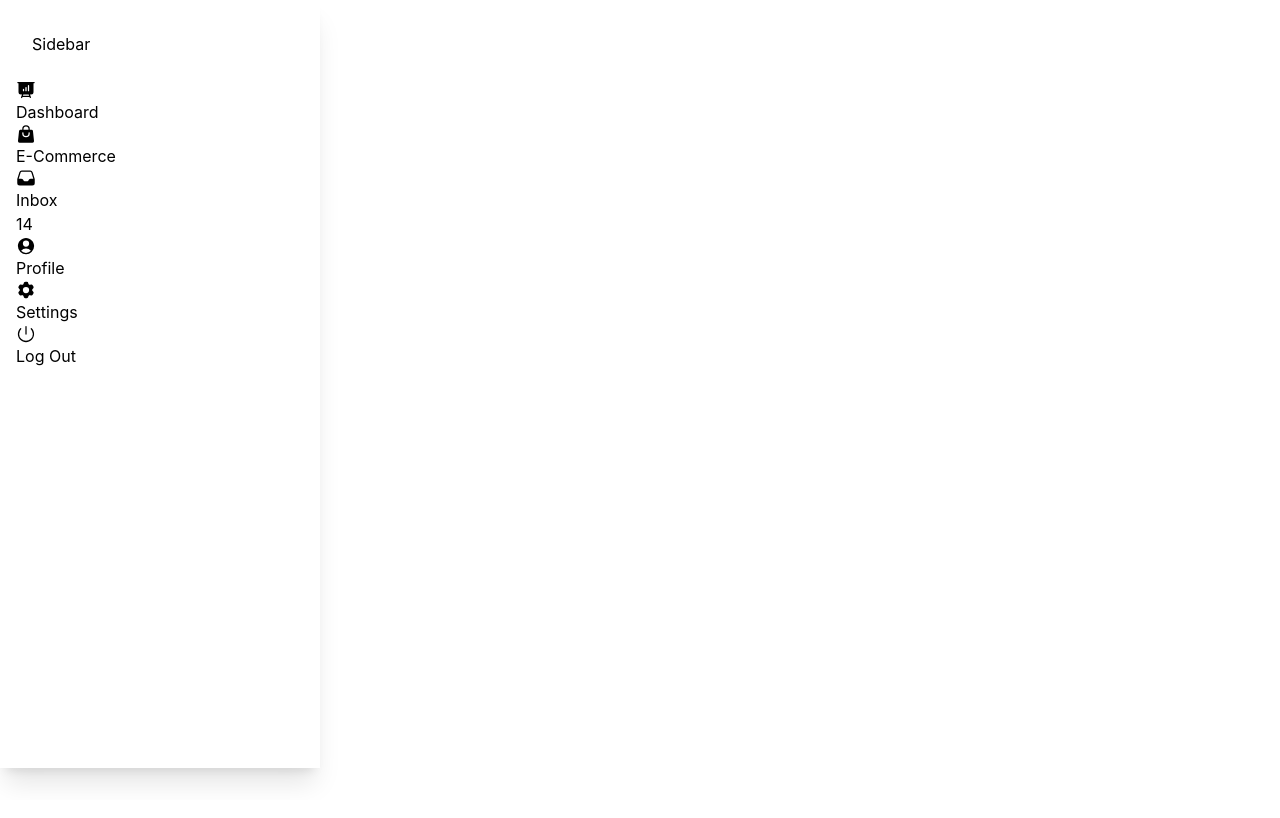
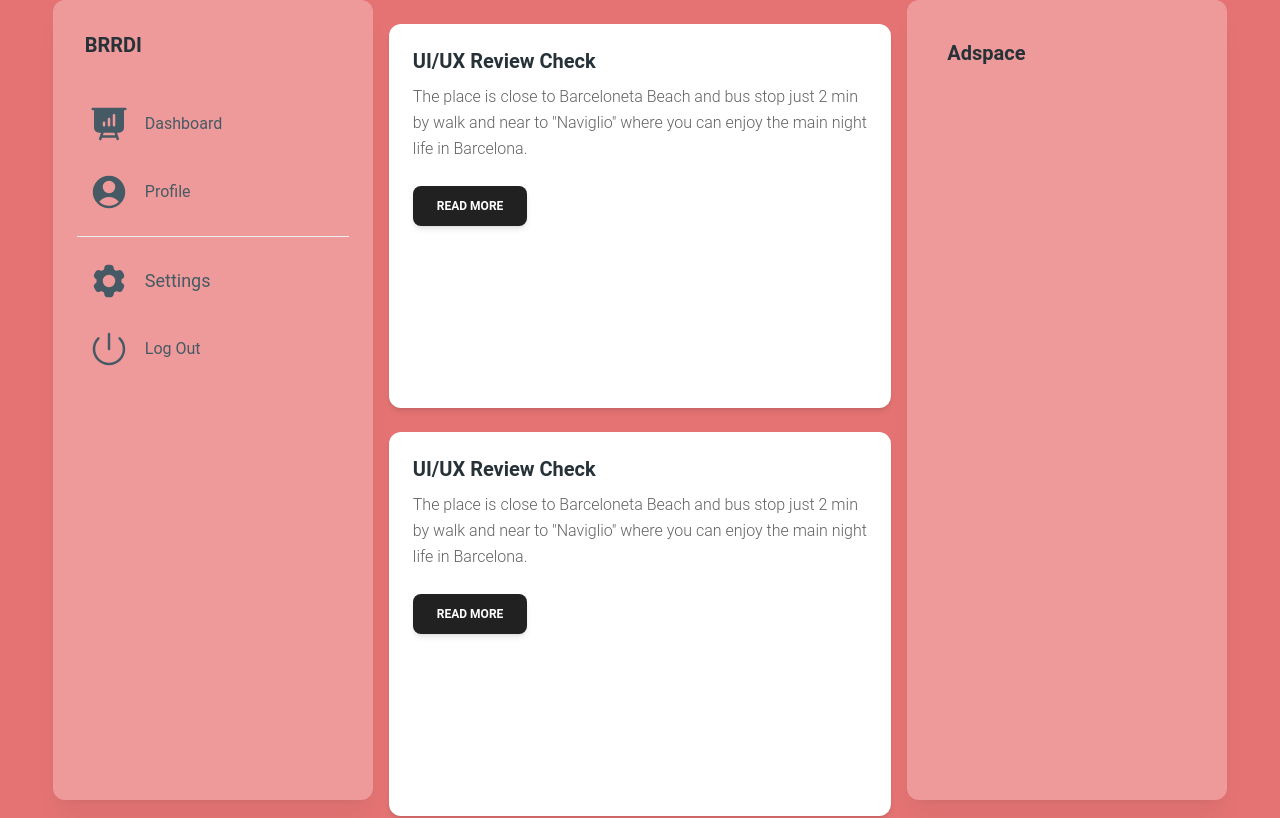
Before and after one commit to Luis6400/Brrdi, a React (Create React App) app in the folder frontend/: page / in a window 1280 px wide. Shown: the top 818 px of the page. Built offline with nearby package versions, Linux system fonts and the light colour scheme.

Commit message:
implemented main page, sidebar, and adspace components

```diff
--- a/frontend/src/components/adspace.js
+++ b/frontend/src/components/adspace.js
@@ -0,0 +1,21 @@
+import React from "react";
+import {
+    Card,
+    CardBody,
+    CardFooter,
+    Typography
+} from "@material-tailwind/react";
+
+const Adspace = () => {
+    return <div className="sticky top-0">
+    <Card className="absolute left-0 h-[calc(100vh)] w-full max-w-[20rem] p-4 shadow-xl shadow-blue-gray-900/5 bg-red-200">
+        <CardBody>
+            <Typography variant="h5" color="blue-gray" className="mb-2">
+                Adspace
+            </Typography>
+        </CardBody>
+    </Card>
+    </div>
+}
+
+export default Adspace;
--- a/frontend/src/components/feed.js
+++ b/frontend/src/components/feed.js
@@ -0,0 +1,105 @@
+import React from "react";
+import {
+    Card,
+    CardBody,
+    CardFooter,
+    Typography,
+    Button,
+  } from "@material-tailwind/react";
+
+const Feed = () => {
+    return <div>
+         <Card className="mt-6 h-96">
+      <CardBody>
+        <Typography variant="h5" color="blue-gray" className="mb-2">
+          UI/UX Review Check
+        </Typography>
+        <Typography>
+          The place is close to Barceloneta Beach and bus stop just 2 min by
+          walk and near to &quot;Naviglio&quot; where you can enjoy the main
+          night life in Barcelona.
+        </Typography>
+      </CardBody>
+      <CardFooter className="pt-0">
+        <Button>Read More</Button>
+      </CardFooter>
+    </Card>
+    <Card className="mt-6 h-96">
+      <CardBody>
+        <Typography variant="h5" color="blue-gray" className="mb-2">
+          UI/UX Review Check
+        </Typography>
+        <Typography>
+          The place is close to Barceloneta Beach and bus stop just 2 min by
+          walk and near to &quot;Naviglio&quot; where you can enjoy the main
+          night life in Barcelona.
+        </Typography>
+      </CardBody>
+      <CardFooter className="pt-0">
+        <Button>Read More</Button>
+      </CardFooter>
+    </Card>
+    <Card className="mt-6 h-96">
+      <CardBody>
+        <Typography variant="h5" color="blue-gray" className="mb-2">
+          UI/UX Review Check
+        </Typography>
+        <Typography>
+          The place is close to Barceloneta Beach and bus stop just 2 min by
+          walk and near to &quot;Naviglio&quot; where you can enjoy the main
+          night life in Barcelona.
+        </Typography>
+      </CardBody>
+      <CardFooter className="pt-0">
+        <Button>Read More</Button>
+      </CardFooter>
+    </Card>
+    <Card className="mt-6 h-96">
+      <CardBody>
+        <Typography variant="h5" color="blue-gray" className="mb-2">
+          UI/UX Review Check
+        </Typography>
+        <Typography>
+          The place is close to Barceloneta Beach and bus stop just 2 min by
+          walk and near to &quot;Naviglio&quot; where you can enjoy the main
+          night life in Barcelona.
+        </Typography>
+      </CardBody>
+      <CardFooter className="pt-0">
+        <Button>Read More</Button>
+      </CardFooter>
+    </Card>
+    <Card className="mt-6 h-96">
+      <CardBody>
+        <Typography variant="h5" color="blue-gray" className="mb-2">
+          UI/UX Review Check
+        </Typography>
+        <Typography>
+          The place is close to Barceloneta Beach and bus stop just 2 min by
+          walk and near to &quot;Naviglio&quot; where you can enjoy the main
+          night life in Barcelona.
+        </Typography>
+      </CardBody>
+      <CardFooter className="pt-0">
+        <Button>Read More</Button>
+      </CardFooter>
+    </Card>
+    <Card className="mt-6 h-96">
+      <CardBody>
+        <Typography variant="h5" color="blue-gray" className="mb-2">
+          UI/UX Review Check
+        </Typography>
+        <Typography>
+          The place is close to Barceloneta Beach and bus stop just 2 min by
+          walk and near to &quot;Naviglio&quot; where you can enjoy the main
+          night life in Barcelona.
+        </Typography>
+      </CardBody>
+      <CardFooter className="pt-0">
+        <Button>Read More</Button>
+      </CardFooter>
+    </Card>
+    </div>;
+    }
+
+export default Feed;
--- a/frontend/src/components/layout.js
+++ b/frontend/src/components/layout.js
@@ -1,15 +1,18 @@
 import react from 'react';
+import { PropsWithChildren } from 'react';
 import { Link } from 'react-router-dom';
+import DefaultSidebar from '../components/nav';
+import Feed from '../components/feed';
+import Adspace from '../components/adspace';
 
-const Layout = () => {
+const Layout = (PropsWithChildren) => {
     return (
-      <div className="grid min-h-screen grid-rows-header bg-zinc-100">
-        <div>Navbar</div>
-        <div className="grid md:grid-cols-sidebar">
-          <div>Sidebar</div>
+        <div class="grid grid-cols-10 gap-4">
+            <div class="col-span-3 relative"><DefaultSidebar/></div>
+            <div class="col-span-4"><Feed/></div>
+            <div class="col-span-3 relative"><Adspace/></div>
         </div>
-      </div>
     );
-  };
+};
 
-  export default Layout;
+export default Layout;
--- a/frontend/src/components/nav.js
+++ b/frontend/src/components/nav.js
@@ -18,54 +18,44 @@ import {
 
   const DefaultSidebar = () => {
     return (
-      <Card className="h-[calc(100vh-2rem)] w-full max-w-[20rem] p-4 shadow-xl shadow-blue-gray-900/5">
+        <div className="sticky top-0">
+      <Card className="absolute right-0 h-[calc(100vh)] w-full max-w-[20rem] p-4 shadow-xl shadow-blue-gray-900/5 bg-red-200">
         <div className="mb-2 p-4">
           <Typography variant="h5" color="blue-gray">
-            Sidebar
+            BRRDI
           </Typography>
         </div>
         <List>
           <ListItem>
+
             <ListItemPrefix>
-              <PresentationChartBarIcon className="h-5 w-5" />
+              <PresentationChartBarIcon className="h-10 w-10" />
             </ListItemPrefix>
             Dashboard
+
           </ListItem>
           <ListItem>
             <ListItemPrefix>
-              <ShoppingBagIcon className="h-5 w-5" />
-            </ListItemPrefix>
-            E-Commerce
-          </ListItem>
-          <ListItem>
-            <ListItemPrefix>
-              <InboxIcon className="h-5 w-5" />
-            </ListItemPrefix>
-            Inbox
-            <ListItemSuffix>
-              <Chip value="14" size="sm" variant="ghost" color="blue-gray" className="rounded-full" />
-            </ListItemSuffix>
-          </ListItem>
-          <ListItem>
-            <ListItemPrefix>
-              <UserCircleIcon className="h-5 w-5" />
+              <UserCircleIcon className="h-10 w-10" />
             </ListItemPrefix>
             Profile
           </ListItem>
-          <ListItem>
+          <hr className="my-2 border-blue-gray-50" />
+          <ListItem className="text-lg">
             <ListItemPrefix>
-              <Cog6ToothIcon className="h-5 w-5" />
+              <Cog6ToothIcon className="h-10 w-10" />
             </ListItemPrefix>
             Settings
           </ListItem>
           <ListItem>
             <ListItemPrefix>
-              <PowerIcon className="h-5 w-5" />
+              <PowerIcon className="h-10 w-10" />
             </ListItemPrefix>
             Log Out
           </ListItem>
         </List>
       </Card>
+      </div>
     );
   }
 
--- a/frontend/src/pages/home.js
+++ b/frontend/src/pages/home.js
@@ -1,13 +1,15 @@
 import React from 'react';
 import { Link } from 'react-router-dom';
 import DefaultSidebar from '../components/nav';
-
+import Feed from '../components/feed';
+import Layout from '../components/layout';
 
 
 const Home = () => {
   return (
-    <main>
-      <DefaultSidebar />
+    <main className='bg-red-300'>
+
+    <Layout/>
     </main>
   );
 };
--- a/frontend/tailwind.config.js
+++ b/frontend/tailwind.config.js
@@ -1,7 +1,11 @@
 /** @type {import('tailwindcss').Config} */
-module.exports = {
+
+const withMT = require("@material-tailwind/react/utils/withMT");
+
+module.exports = withMT({
   content: [
     './src/components/**/*.{vue,js,ts,jsx,tsx}',
+    './src/pages/**/*.{vue,js,ts,jsx,tsx}'
   ],
   theme: {
     extend: {
@@ -14,4 +18,4 @@ module.exports = {
     },
   },
   plugins: [],
-}
+})
```
